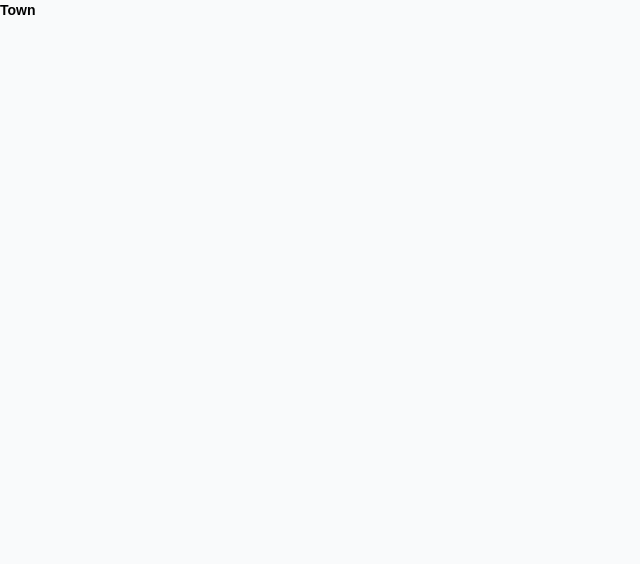
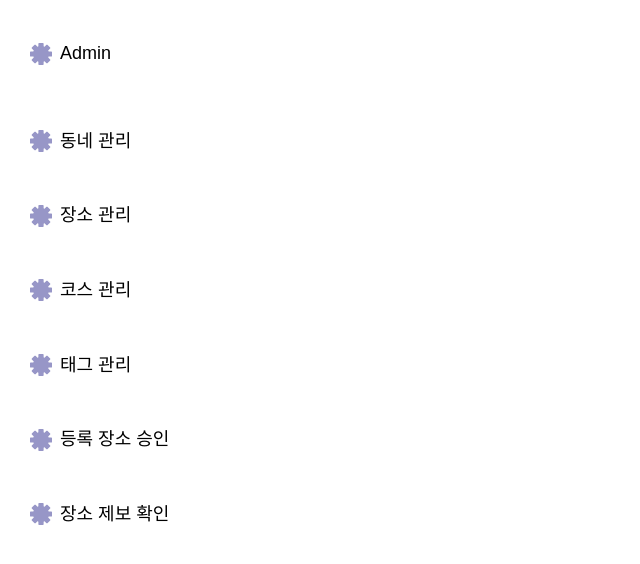
Before and after one commit to SOLPLY/SOLPLY-ADMIN, a React (Vite) app: page /town in a window 1280 px wide. Shown: the top 564 px of the page, without its empty margins (0-640 px from the left). Built offline with nearby package versions, Linux system fonts and the light colour scheme.

Commit message:
[feat/#7] 탭바 UI 구현

```diff
--- /dev/null
+++ b/src/components/TabBar.jsx
@@ -0,0 +1,42 @@
+import * as S from "./TabBar.styled";
+import TabComponent from "./TabComponent";
+import logo from "../assets/icons/logo.svg";
+
+const TabBar = () => {
+  return (
+    <S.Wrapper>
+      <S.AuthContainer>
+        <S.Profile>{<img src={logo} alt="프로필" />}</S.Profile>
+        <S.Name>Admin</S.Name>
+      </S.AuthContainer>
+      <S.CategoryContainer>
+        <TabComponent
+          icon={<img src={logo} alt="동네관리" />}
+          text="동네 관리"
+        />
+        <TabComponent
+          icon={<img src={logo} alt="장소관리" />}
+          text="장소 관리"
+        />
+        <TabComponent
+          icon={<img src={logo} alt="코스관리" />}
+          text="코스 관리"
+        />
+        <TabComponent
+          icon={<img src={logo} alt="태그관리" />}
+          text="태그 관리"
+        />
+        <TabComponent
+          icon={<img src={logo} alt="등록장소승인" />}
+          text="등록 장소 승인"
+        />
+        <TabComponent
+          icon={<img src={logo} alt="장소제보확인" />}
+          text="장소 제보 확인"
+        />
+      </S.CategoryContainer>
+    </S.Wrapper>
+  );
+};
+
+export default TabBar;
--- /dev/null
+++ b/src/components/TabBar.styled.js
@@ -0,0 +1,42 @@
+import styled from "styled-components";
+
+export const Wrapper = styled.div`
+  display: flex;
+  flex-direction: column;
+  align-items: flex-start;
+  background-color: ${({ theme}) => theme.colors.white};
+  width: 95vw;
+  height: 95vh;
+  margin-top: 5vh;
+`;
+
+export const AuthContainer = styled.div`
+  display: flex;
+  gap: 10px;
+  align-items: center;
+  justify-content: center;
+  margin-bottom: 5%;
+`;
+
+export const Profile = styled.div`
+  display: flex;
+  align-items: center;
+  justify-content: center;
+  width: 18px;
+  height: 18px;
+`;
+
+export const Name = styled.div`
+  font-size: 18px;
+  text-align: center;
+  color: ${({ theme }) => theme.colors.black};
+`;
+
+export const CategoryContainer = styled.div`
+  display: flex;
+  flex-direction: column;
+  align-items: flex-start;
+  justify-content: space-between;
+  height: 50vh;
+  gap: 8px;
+`;
--- a/src/components/TabComponent.styled.js
+++ b/src/components/TabComponent.styled.js
@@ -3,7 +3,8 @@ import styled from "styled-components";
 export const Wrapper = styled.div`
   display: flex;
   align-items: center;
-  gap: 8px;
+  gap: 10px;
+  width: 25vw;
   background-color: ${({ theme}) => theme.colors.white};
 `;
 
--- a/src/pages/town/Town.jsx
+++ b/src/pages/town/Town.jsx
@@ -1,9 +1,15 @@
-// import * as S from "./Town.styled";
+import * as S from "./Town.styled";
+import TabBar from "../../components/TabBar";
 
 export const Town = () => {
   return (
-    <>
-      <h1>Town</h1>
-    </>
+    <S.Wrapper>
+      <TabBar />
+      {/* <S.Title>동네 관리</S.Title>
+      <S.Container>
+        <S.AddButton>+ 동네 추가</S.AddButton>
+        <S.Table>테이블 row 컴포넌트 작성</S.Table>
+      </S.Container> */}
+    </S.Wrapper>
   );
 };
--- a/src/pages/town/Town.styled.js
+++ b/src/pages/town/Town.styled.js
@@ -0,0 +1,10 @@
+import styled from "styled-components";
+
+export const Wrapper = styled.div`
+  display: flex;
+  flex-direction: column;
+  align-items: center;
+  width: 100vw;
+  height: 100vh;
+  background-color: ${({ theme}) => theme.colors.white};
+`;
--- a/src/router.jsx
+++ b/src/router.jsx
@@ -9,8 +9,8 @@ export const router = createBrowserRouter([
     path: "/",
     element: <DefaultLayout />,
     children: [
+      { path: "", element: <Login /> },
       { path: "town", element: <Town /> },
-      { path: "", element: <Login /> },
     ],
   },
 ]);
```
